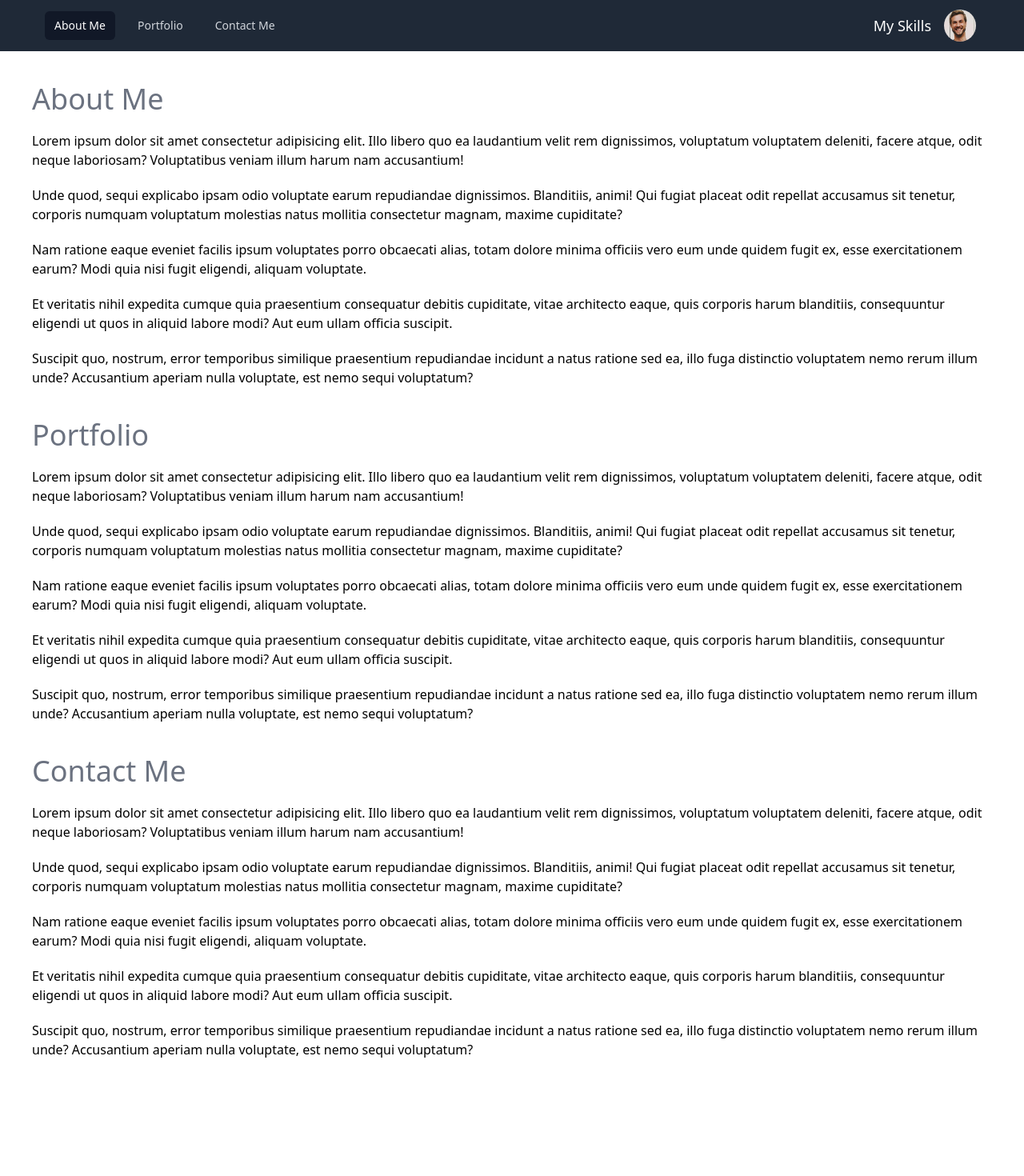
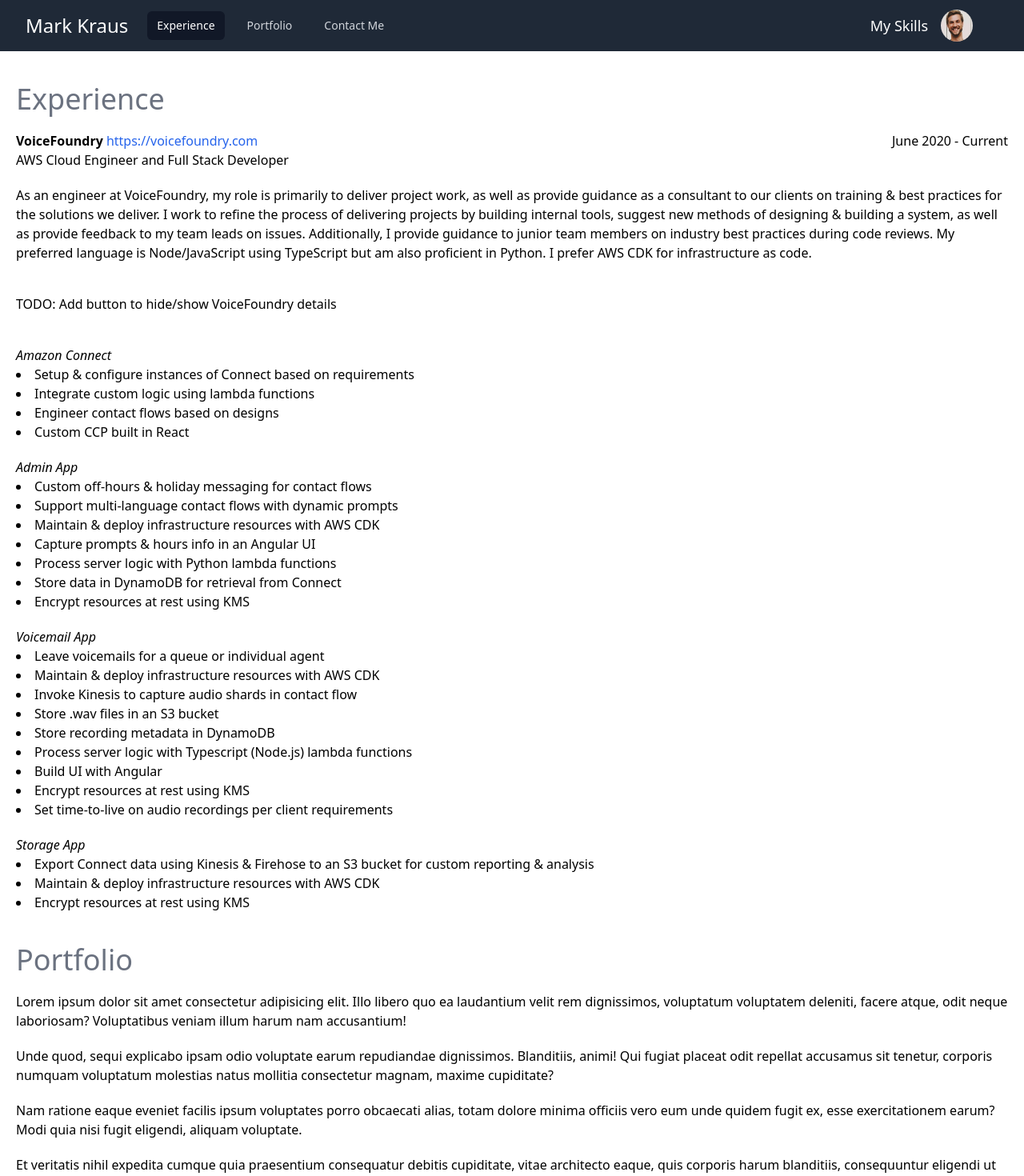
Before and after one commit to vinarius/portfolio, a Next.js app: page / in a window 1280 px wide. Shown: the top 1470 px of the page at 80% size. Before the commit the page ends 1364 px from the top, so only its background shows below. Built offline with nearby package versions, Linux system fonts and the light colour scheme.

Commit message:
adding experience content

```diff
--- a/components/navbar.tsx
+++ b/components/navbar.tsx
@@ -14,7 +14,7 @@
   const { isOverlayOpen } = state;
 
   const [navigation, setNavigation] = useState([
-    { name: 'About Me', href: '#', current: true },
+    { name: 'Experience', href: '#', current: true },
     { name: 'Portfolio', href: '#', current: false },
     { name: 'Contact Me', href: '#', current: false }
   ]);
@@ -27,6 +27,7 @@
     }
   };
 
+  // TODO: update on scroll
   function setNavigationCurrent(index: number): void {
     setNavigation(
       navigation.map((val, ix) => {
@@ -59,6 +60,7 @@
                 </Disclosure.Button>
               </div>
               <div className="flex-1 flex items-center justify-start sm:items-stretch">
+                <p className="text-white hidden sm:flex items-center sm:text-xl md:text-2xl">Mark Kraus</p>
                 <div className="hidden sm:block sm:ml-6">
                   <div className="flex space-x-4">
                     {navigation.map((item, index) => (
@@ -68,7 +70,7 @@
                         className={classNames(
                           item.current ? 'bg-gray-900 text-white' : 'text-gray-300 hover:bg-gray-700 hover:text-white',
                           'px-3 py-2 rounded-md text-sm font-medium'
-                        )}
+                        ) + 'transition-all'}
                         aria-current={item.current ? 'page' : undefined}
                         onClick={() => setNavigationCurrent(index)}
                       >
@@ -79,7 +81,7 @@
                 </div>
               </div>
               <div
-                className="absolute right-0 flex items-center mr-5 sm:static sm:inset-auto sm:pr-0 cursor-pointer rounded-md text-lg text-white hover:bg-gray-300 hover:text-black transition-all"
+                className="absolute right-0 flex items-center mr-5 sm:static sm:inset-auto p-1 cursor-pointer rounded-md text-lg text-white hover:bg-gray-700 transition-all"
                 onClick={handleOpenOverlay}
               >
                 <p className="mx-4">My Skills</p>
--- a/components/overlay.tsx
+++ b/components/overlay.tsx
@@ -55,15 +55,98 @@
                   </div>
                 </Transition.Child>
                 <div className="h-full flex flex-col py-6 bg-white shadow-xl overflow-y-scroll">
-                  <div className="px-4 sm:px-6">
-                    <Dialog.Title className="text-lg font-medium text-gray-900">Panel title</Dialog.Title>
-                  </div>
-                  <div className="mt-6 relative flex-1 px-4 sm:px-6">
-                    {/* Replace with your content */}
-                    <div className="absolute inset-0 px-4 sm:px-6">
-                      <div className="h-full border-2 border-dashed border-gray-200" aria-hidden="true" />
+                  <div className="mt-3 relative flex-1 px-4 sm:px-6">
+
+                    <div className="shadow-md rounded-md p-5 mb-5">
+                      <h1 className="font-bold text-2xl mb-2">Profile</h1>
+                      <div className="flex">
+                        <p className="font-semibold mr-2">Name:</p>
+                        <p className="font-medium text-gray-500">Mark Kraus</p>
+                      </div>
+                      <div className="flex">
+                        <p className="font-semibold mr-2">Location:</p>
+                        <p className="font-medium text-gray-500">Pennsylvania, US</p>
+                      </div>
+                      <div className="flex">
+                        <p className="font-semibold mr-2">Email:</p>
+                        <p className="font-medium text-blue-600 hover:text-blue-400"><a href="mailto:vindevccm@gmail.com">vindevccm@gmail.com</a></p>
+                      </div>
                     </div>
-                    {/* /End replace */}
+
+                    <div className="shadow-md rounded-md p-5 mb-5">
+                      <h1 className="font-bold text-2xl mb-2">Professional Statement</h1>
+                      <div className="flex">
+                        <p className="font-medium text-gray-500">Detail oriented and highly adaptable professional with experience in the commercial and public sectors developing, testing, and deploying software. Ability to leverage full stack expertise to build responsive and user-centered applications and deliver high quality impact.</p>
+                      </div>
+                    </div>
+
+                    <div className="shadow-md rounded-md p-5 mb-5">
+                      <h1 className="font-bold text-2xl mb-2">Skills</h1>
+                      <div className="flex-col my-3">
+                        <p className="font-semibold mr-2">AWS</p>
+                        <p className="font-medium text-gray-500">CDK, CloudFormation, API Gateway, CloudFront, CloudWatch, Connect, CodeCommit, CodeBuild, CodePipeline, Cognito, DynamoDB, IAM, Kinesis, Lambda, S3</p>
+                      </div>
+                      <div className="flex-col my-3">
+                        <p className="font-semibold mr-2">Preferred languages</p>
+                        <p className="font-medium text-gray-500">TypeScript, Python</p>
+                      </div>
+                      <div className="flex-col my-3">
+                        <p className="font-semibold mr-2">Client</p>
+                        <p className="font-medium text-gray-500">React (preferred), Angular, D3</p>
+                      </div>
+                      <div className="flex-col my-3">
+                        <p className="font-semibold mr-2">Server</p>
+                        <p className="font-medium text-gray-500">Node, Express</p>
+                      </div>
+                      <div className="flex-col my-3">
+                        <p className="font-semibold mr-2">Database</p>
+                        <p className="font-medium text-gray-500">MongoDB, DynamoDB, PostgreSQL</p>
+                      </div>
+                      <div className="flex-col my-3">
+                        <p className="font-semibold mr-2">Version Control</p>
+                        <p className="font-medium text-gray-500">Git</p>
+                      </div>
+                      <div className="flex-col my-3">
+                        <p className="font-semibold mr-2">Tools</p>
+                        <p className="font-medium text-gray-500">WSL, Webpack, Babel, Swagger, AWS CLI, Docker, Shell Scripting</p>
+                      </div>
+                      <div className="flex-col my-3">
+                        <p className="font-semibold mr-2">Testing</p>
+                        <p className="font-medium text-gray-500">Jest (preferred), Mocha, Chai, Sinon, Istanbul, Jasmine</p>
+                      </div>
+                      <div className="flex-col my-3">
+                        <p className="font-semibold mr-2">Delivery Methodologies</p>
+                        <p className="font-medium text-gray-500">Agile, Waterfall</p>
+                      </div>
+                      <div className="flex-col my-3">
+                        <p className="font-semibold mr-2">Software</p>
+                        <p className="font-medium text-gray-500">Visual Studio Code, MS Office, Github, Gitlab, Bitbucket, Jira, Confluence</p>
+                      </div>
+                      <div className="flex-col my-3">
+                        <p className="font-semibold mr-2">Operating Systems</p>
+                        <p className="font-medium text-gray-500">Windows, Ubuntu/Linux</p>
+                      </div>
+                    </div>
+
+                    <div className="shadow-md rounded-md p-5 mb-5">
+                      <h1 className="font-bold text-2xl mb-4">Follow Me</h1>
+                      <div className="flex justify-around">
+                        {/* TODO: add tooltips */}
+                        <a className="cursor-pointer" target="_blank" href="https://www.linkedin.com/in/mark-w-kraus/" rel="noreferrer">
+                          <i className="fab fa-linkedin fa-4x text-blue-600 hover:text-blue-400 transition-all" />
+                        </a>
+                        <a className="cursor-pointer" target="_blank" href="https://github.com/vinarius" rel="noreferrer">
+                          <i className="fab fa-github-square fa-4x text-blue-600 hover:text-blue-400 transition-all" />
+                        </a>
+                        <a className="cursor-pointer" target="_blank" href="https://www.twitch.tv/vin_dev" rel="noreferrer">
+                          <i className="fab fa-twitch fa-4x text-blue-600 hover:text-blue-400 transition-all" />
+                        </a>
+                        <a className="cursor-pointer" download href="resume-6-2021.pdf">
+                          <i className="fas fa-file-download fa-4x text-blue-600 hover:text-blue-400 transition-all" />
+                        </a>
+                      </div>
+                    </div>
+
                   </div>
                 </div>
               </div>
--- a/package.json
+++ b/package.json
@@ -10,6 +10,7 @@
     "test": "jest --coverage"
   },
   "dependencies": {
+    "@fortawesome/fontawesome-free": "^5.15.4",
     "@headlessui/react": "^1.4.0",
     "@heroicons/react": "^1.0.3",
     "next": "11.1.0",
--- a/pages/index.tsx
+++ b/pages/index.tsx
@@ -12,28 +12,82 @@
       <div className="flex justify-center">
         <div className="container px-5">
           <section className="mt-10">
-            <h1 className="m-5 text-gray-500 text-4xl">About Me</h1>
-            <p className="m-5">Lorem ipsum dolor sit amet consectetur adipisicing elit. Illo libero quo ea laudantium velit rem dignissimos, voluptatum voluptatem deleniti, facere atque, odit neque laboriosam? Voluptatibus veniam illum harum nam accusantium!</p>
-            <p className="m-5">Unde quod, sequi explicabo ipsam odio voluptate earum repudiandae dignissimos. Blanditiis, animi! Qui fugiat placeat odit repellat accusamus sit tenetur, corporis numquam voluptatum molestias natus mollitia consectetur magnam, maxime cupiditate?</p>
-            <p className="m-5">Nam ratione eaque eveniet facilis ipsum voluptates porro obcaecati alias, totam dolore minima officiis vero eum unde quidem fugit ex, esse exercitationem earum? Modi quia nisi fugit eligendi, aliquam voluptate.</p>
-            <p className="m-5">Et veritatis nihil expedita cumque quia praesentium consequatur debitis cupiditate, vitae architecto eaque, quis corporis harum blanditiis, consequuntur eligendi ut quos in aliquid labore modi? Aut eum ullam officia suscipit.</p>
-            <p className="m-5">Suscipit quo, nostrum, error temporibus similique praesentium repudiandae incidunt a natus ratione sed ea, illo fuga distinctio voluptatem nemo rerum illum unde? Accusantium aperiam nulla voluptate, est nemo sequi voluptatum?</p>
+            <h1 className="my-5 text-gray-500 text-4xl">Experience</h1>
+            <div className="flex justify-between">
+              <h3 className="font-bold">VoiceFoundry <a className="font-medium text-blue-600 hover:text-blue-400" target="_blank" href="https://voicefoundry.com" rel="noreferrer">https://voicefoundry.com</a></h3>
+              <p>June 2020 - Current</p>
+            </div>
+            <p className="">AWS Cloud Engineer and Full Stack Developer</p>
+            <p className="my-5">As an engineer at VoiceFoundry, my role is primarily to deliver project work, as well as provide guidance as a consultant to our clients on training & best practices for the solutions we deliver. I work to refine the process of delivering projects by building internal tools, suggest new methods of designing & building a system, as well as provide feedback to my team leads on issues. Additionally, I provide guidance to junior team members on industry best practices during code reviews. My preferred language is Node/JavaScript using TypeScript but am also proficient in Python. I prefer AWS CDK for infrastructure as code.</p>
+
+            <p className="my-10">TODO: Add button to hide/show VoiceFoundry details</p>
+
+            <div className="my-5">
+              <h4 className="italic">Amazon Connect</h4>
+              <ul>
+                <li className="list-inside list-disc">Setup & configure instances of Connect based on requirements</li>
+                <li className="list-inside list-disc">Integrate custom logic using lambda functions</li>
+                <li className="list-inside list-disc">Engineer contact flows based on designs</li>
+                <li className="list-inside list-disc">Custom CCP built in React</li>
+              </ul>
+            </div>
+
+            <div className="my-5">
+              <h4 className="italic">Admin App</h4>
+              <ul>
+                <li className="list-inside list-disc">Custom off-hours & holiday messaging for contact flows</li>
+                <li className="list-inside list-disc">Support multi-language contact flows with dynamic prompts</li>
+                <li className="list-inside list-disc">Maintain & deploy infrastructure resources with AWS CDK</li>
+                <li className="list-inside list-disc">Capture prompts & hours info in an Angular UI</li>
+                <li className="list-inside list-disc">Process server logic with Python lambda functions</li>
+                <li className="list-inside list-disc">Store data in DynamoDB for retrieval from Connect</li>
+                <li className="list-inside list-disc">Encrypt resources at rest using KMS</li>
+              </ul>
+            </div>
+
+            <div className="my-5">
+              <h4 className="italic">Voicemail App</h4>
+              <ul>
+                <li className="list-inside list-disc">Leave voicemails for a queue or individual agent</li>
+                <li className="list-inside list-disc">Maintain & deploy infrastructure resources with AWS CDK</li>
+                <li className="list-inside list-disc">Invoke Kinesis to capture audio shards in contact flow</li>
+                <li className="list-inside list-disc">Store .wav files in an S3 bucket</li>
+                <li className="list-inside list-disc">Store recording metadata in DynamoDB</li>
+                <li className="list-inside list-disc">Process server logic with Typescript (Node.js) lambda functions</li>
+                <li className="list-inside list-disc">Build UI with Angular</li>
+                <li className="list-inside list-disc">Encrypt resources at rest using KMS</li>
+                <li className="list-inside list-disc">Set time-to-live on audio recordings per client requirements</li>
+              </ul>
+            </div>
+
+            <div className="my-5">
+              <h4 className="italic">Storage App</h4>
+              <ul>
+                <li className="list-inside list-disc">Export Connect data using Kinesis & Firehose to an S3 bucket for custom reporting & analysis</li>
+                <li className="list-inside list-disc">Maintain & deploy infrastructure resources with AWS CDK</li>
+                <li className="list-inside list-disc">Encrypt resources at rest using KMS</li>
+              </ul>
+            </div>
           </section>
+
+
+
+
           <section className="mt-10">
-            <h1 className="m-5 text-gray-500 text-4xl">Portfolio</h1>
-            <p className="m-5">Lorem ipsum dolor sit amet consectetur adipisicing elit. Illo libero quo ea laudantium velit rem dignissimos, voluptatum voluptatem deleniti, facere atque, odit neque laboriosam? Voluptatibus veniam illum harum nam accusantium!</p>
-            <p className="m-5">Unde quod, sequi explicabo ipsam odio voluptate earum repudiandae dignissimos. Blanditiis, animi! Qui fugiat placeat odit repellat accusamus sit tenetur, corporis numquam voluptatum molestias natus mollitia consectetur magnam, maxime cupiditate?</p>
-            <p className="m-5">Nam ratione eaque eveniet facilis ipsum voluptates porro obcaecati alias, totam dolore minima officiis vero eum unde quidem fugit ex, esse exercitationem earum? Modi quia nisi fugit eligendi, aliquam voluptate.</p>
-            <p className="m-5">Et veritatis nihil expedita cumque quia praesentium consequatur debitis cupiditate, vitae architecto eaque, quis corporis harum blanditiis, consequuntur eligendi ut quos in aliquid labore modi? Aut eum ullam officia suscipit.</p>
-            <p className="m-5">Suscipit quo, nostrum, error temporibus similique praesentium repudiandae incidunt a natus ratione sed ea, illo fuga distinctio voluptatem nemo rerum illum unde? Accusantium aperiam nulla voluptate, est nemo sequi voluptatum?</p>
+            <h1 className="my-5 text-gray-500 text-4xl">Portfolio</h1>
+            <p className="my-5">Lorem ipsum dolor sit amet consectetur adipisicing elit. Illo libero quo ea laudantium velit rem dignissimos, voluptatum voluptatem deleniti, facere atque, odit neque laboriosam? Voluptatibus veniam illum harum nam accusantium!</p>
+            <p className="my-5">Unde quod, sequi explicabo ipsam odio voluptate earum repudiandae dignissimos. Blanditiis, animi! Qui fugiat placeat odit repellat accusamus sit tenetur, corporis numquam voluptatum molestias natus mollitia consectetur magnam, maxime cupiditate?</p>
+            <p className="my-5">Nam ratione eaque eveniet facilis ipsum voluptates porro obcaecati alias, totam dolore minima officiis vero eum unde quidem fugit ex, esse exercitationem earum? Modi quia nisi fugit eligendi, aliquam voluptate.</p>
+            <p className="my-5">Et veritatis nihil expedita cumque quia praesentium consequatur debitis cupiditate, vitae architecto eaque, quis corporis harum blanditiis, consequuntur eligendi ut quos in aliquid labore modi? Aut eum ullam officia suscipit.</p>
+            <p className="my-5">Suscipit quo, nostrum, error temporibus similique praesentium repudiandae incidunt a natus ratione sed ea, illo fuga distinctio voluptatem nemo rerum illum unde? Accusantium aperiam nulla voluptate, est nemo sequi voluptatum?</p>
           </section>
           <section className="my-10">
-            <h1 className="m-5 text-gray-500 text-4xl">Contact Me</h1>
-            <p className="m-5">Lorem ipsum dolor sit amet consectetur adipisicing elit. Illo libero quo ea laudantium velit rem dignissimos, voluptatum voluptatem deleniti, facere atque, odit neque laboriosam? Voluptatibus veniam illum harum nam accusantium!</p>
-            <p className="m-5">Unde quod, sequi explicabo ipsam odio voluptate earum repudiandae dignissimos. Blanditiis, animi! Qui fugiat placeat odit repellat accusamus sit tenetur, corporis numquam voluptatum molestias natus mollitia consectetur magnam, maxime cupiditate?</p>
-            <p className="m-5">Nam ratione eaque eveniet facilis ipsum voluptates porro obcaecati alias, totam dolore minima officiis vero eum unde quidem fugit ex, esse exercitationem earum? Modi quia nisi fugit eligendi, aliquam voluptate.</p>
-            <p className="m-5">Et veritatis nihil expedita cumque quia praesentium consequatur debitis cupiditate, vitae architecto eaque, quis corporis harum blanditiis, consequuntur eligendi ut quos in aliquid labore modi? Aut eum ullam officia suscipit.</p>
-            <p className="m-5">Suscipit quo, nostrum, error temporibus similique praesentium repudiandae incidunt a natus ratione sed ea, illo fuga distinctio voluptatem nemo rerum illum unde? Accusantium aperiam nulla voluptate, est nemo sequi voluptatum?</p>
+            <h1 className="my-5 text-gray-500 text-4xl">Contact Me</h1>
+            <p className="my-5">Lorem ipsum dolor sit amet consectetur adipisicing elit. Illo libero quo ea laudantium velit rem dignissimos, voluptatum voluptatem deleniti, facere atque, odit neque laboriosam? Voluptatibus veniam illum harum nam accusantium!</p>
+            <p className="my-5">Unde quod, sequi explicabo ipsam odio voluptate earum repudiandae dignissimos. Blanditiis, animi! Qui fugiat placeat odit repellat accusamus sit tenetur, corporis numquam voluptatum molestias natus mollitia consectetur magnam, maxime cupiditate?</p>
+            <p className="my-5">Nam ratione eaque eveniet facilis ipsum voluptates porro obcaecati alias, totam dolore minima officiis vero eum unde quidem fugit ex, esse exercitationem earum? Modi quia nisi fugit eligendi, aliquam voluptate.</p>
+            <p className="my-5">Et veritatis nihil expedita cumque quia praesentium consequatur debitis cupiditate, vitae architecto eaque, quis corporis harum blanditiis, consequuntur eligendi ut quos in aliquid labore modi? Aut eum ullam officia suscipit.</p>
+            <p className="my-5">Suscipit quo, nostrum, error temporibus similique praesentium repudiandae incidunt a natus ratione sed ea, illo fuga distinctio voluptatem nemo rerum illum unde? Accusantium aperiam nulla voluptate, est nemo sequi voluptatum?</p>
           </section>
         </div>
       </div>
--- a/styles/globals.css
+++ b/styles/globals.css
@@ -1,6 +1,12 @@
 @tailwind base;
 @tailwind components;
 @tailwind utilities;
+
+@import '../node_modules/@fortawesome/fontawesome-free/css/all.min.css';
+
+:root {
+  min-width: 360px;
+}
 
 html, body, #__next {
   width: 100%;
```
Also changed, not shown: next-env.d.ts, 2 other files (tests, documents, lock files or other folders).
